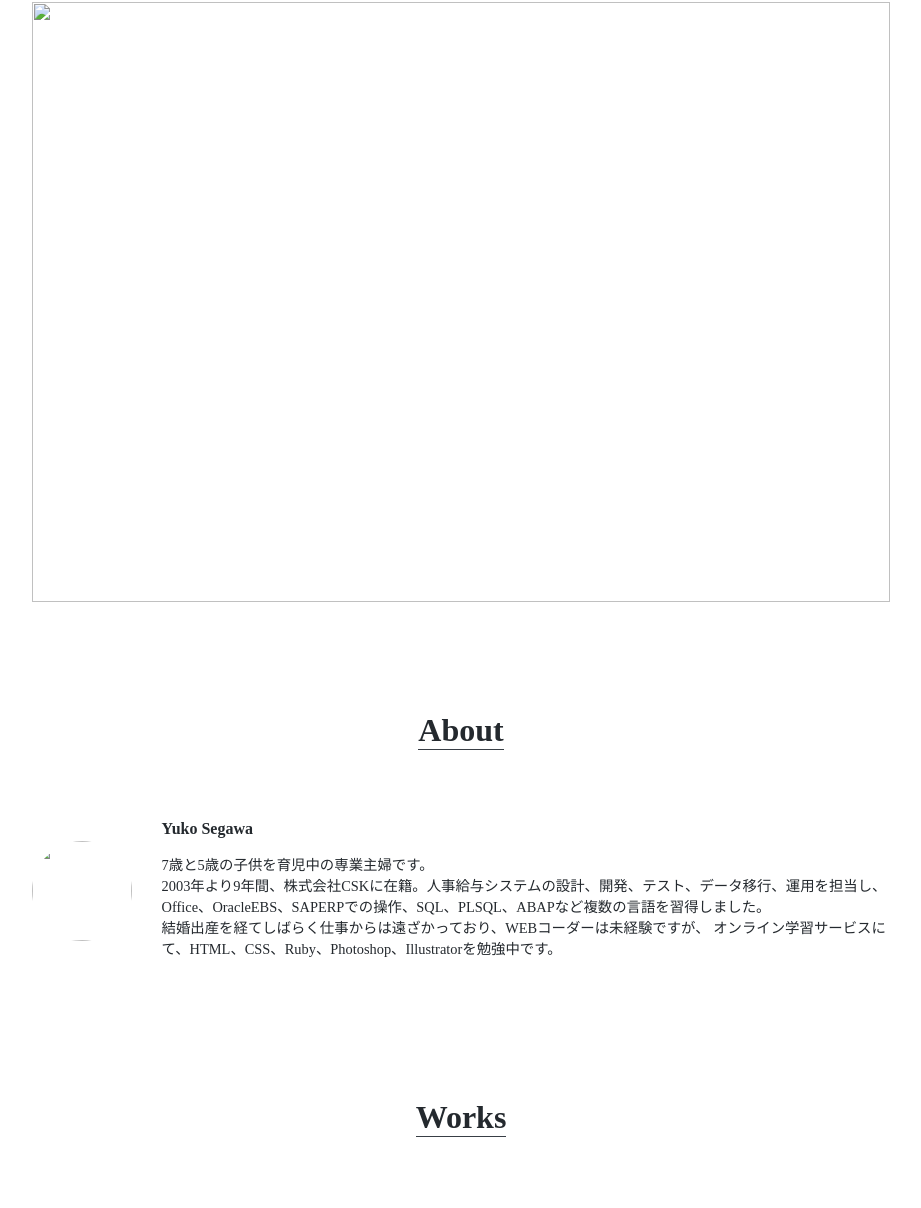
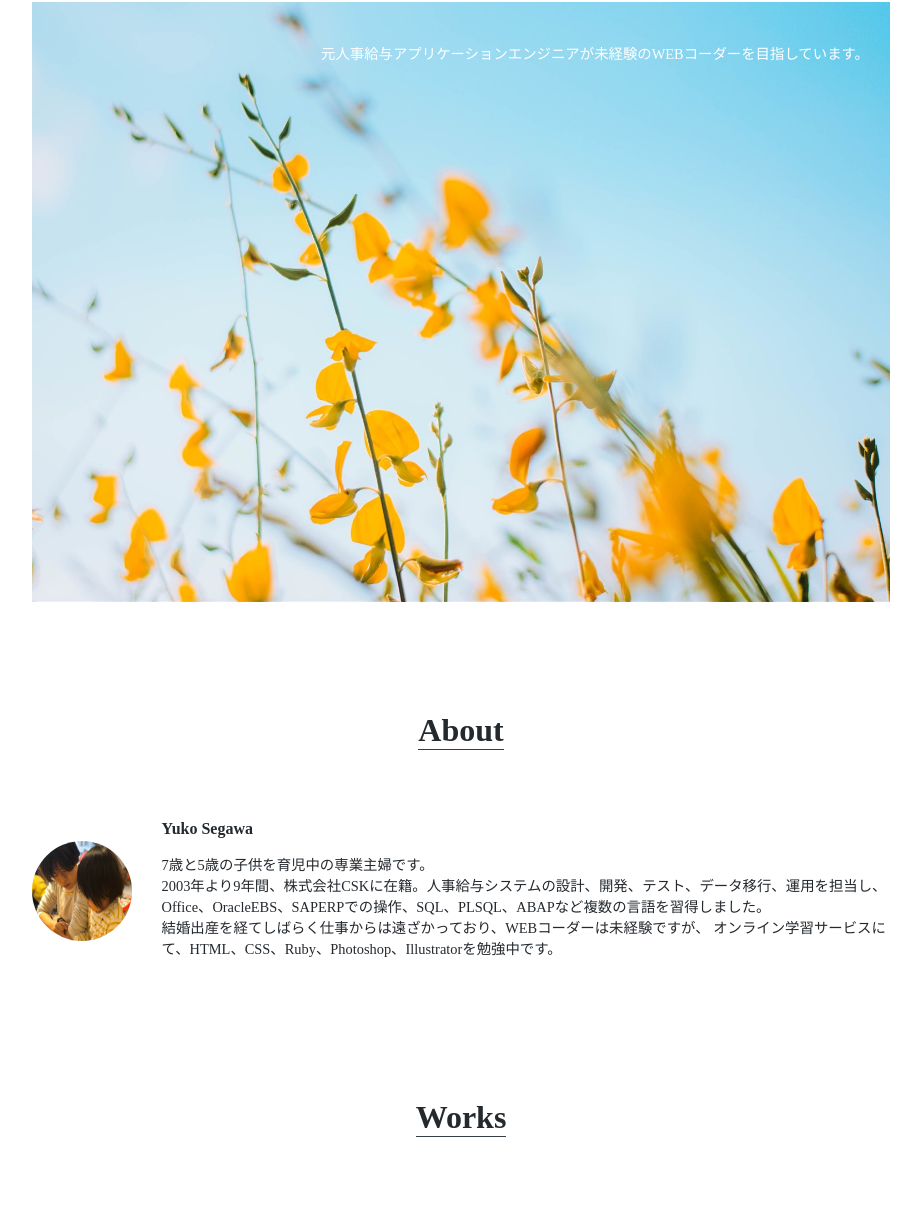
Before and after one commit to yumama-tmno/yseg, a plain HTML site: page index.html in a window 1280 px wide. Shown: the part 72-1280 px from the top of the page, without its empty margins (179-1100 px from the left). Drawn offline with Linux system fonts and the light colour scheme.

Commit message:
Update index.html

```diff
--- a/index.html
+++ b/index.html
@@ -22,7 +22,7 @@
     </hedaer>
 
     <div id="mainvisual" class="container">
-      <img src="img/top2.jpg">
+      <img src="top2.jpg">
       <p>元人事給与アプリケーションエンジニアが未経験のWEBコーダーを目指しています。</p>
 
     </div>
@@ -31,7 +31,7 @@
     <section id ="about" class="container">
         <h2 class="section-title">About</h2>
         <div class="content">
-          <img src="img/myface2.jpg">
+          <img src="myface2.jpg">
           <div class="text">
             <h3 class="content-title">Yuko Segawa</h3>
             <p>7歳と5歳の子供を育児中の専業主婦です。<br>
```
